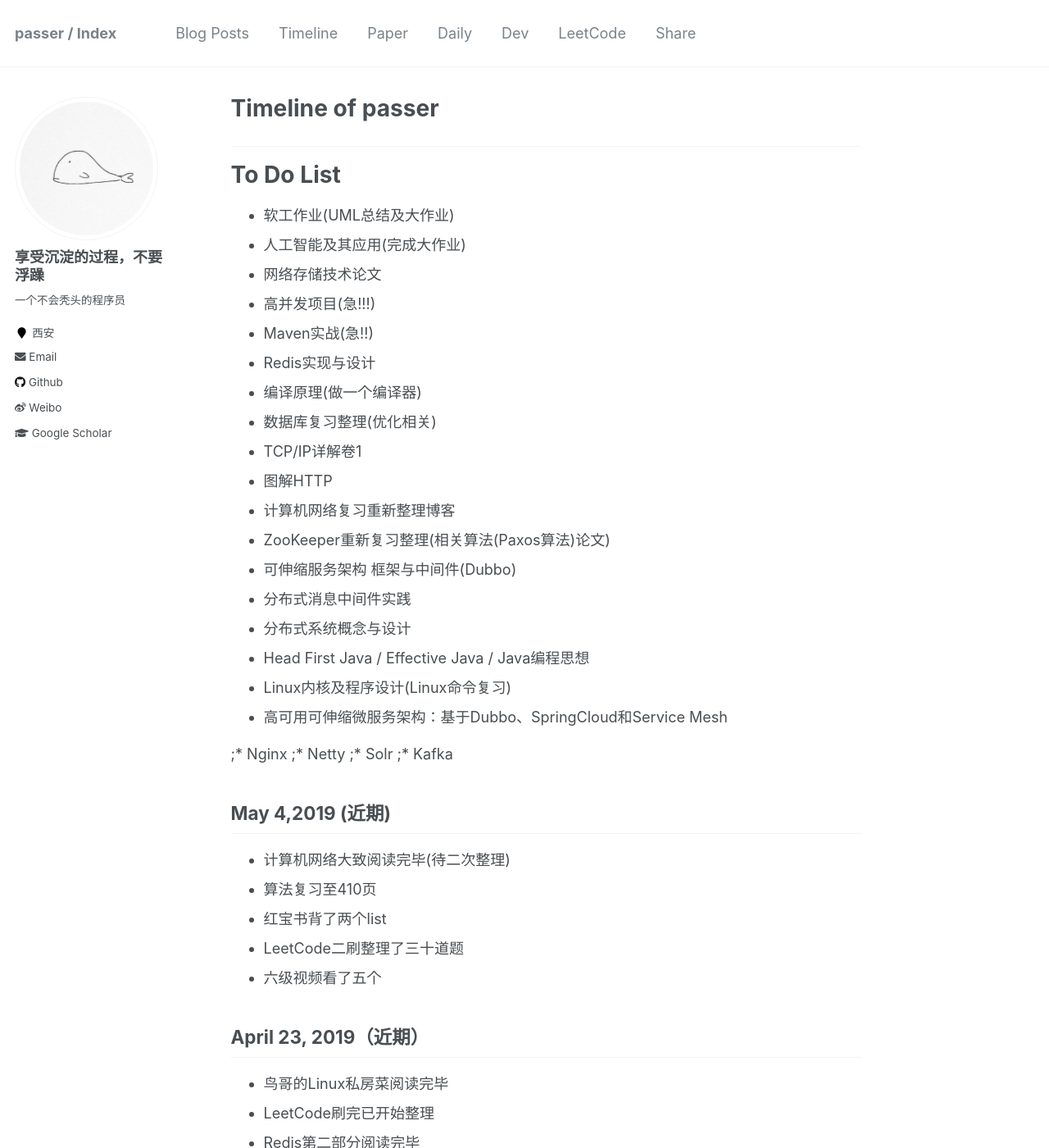
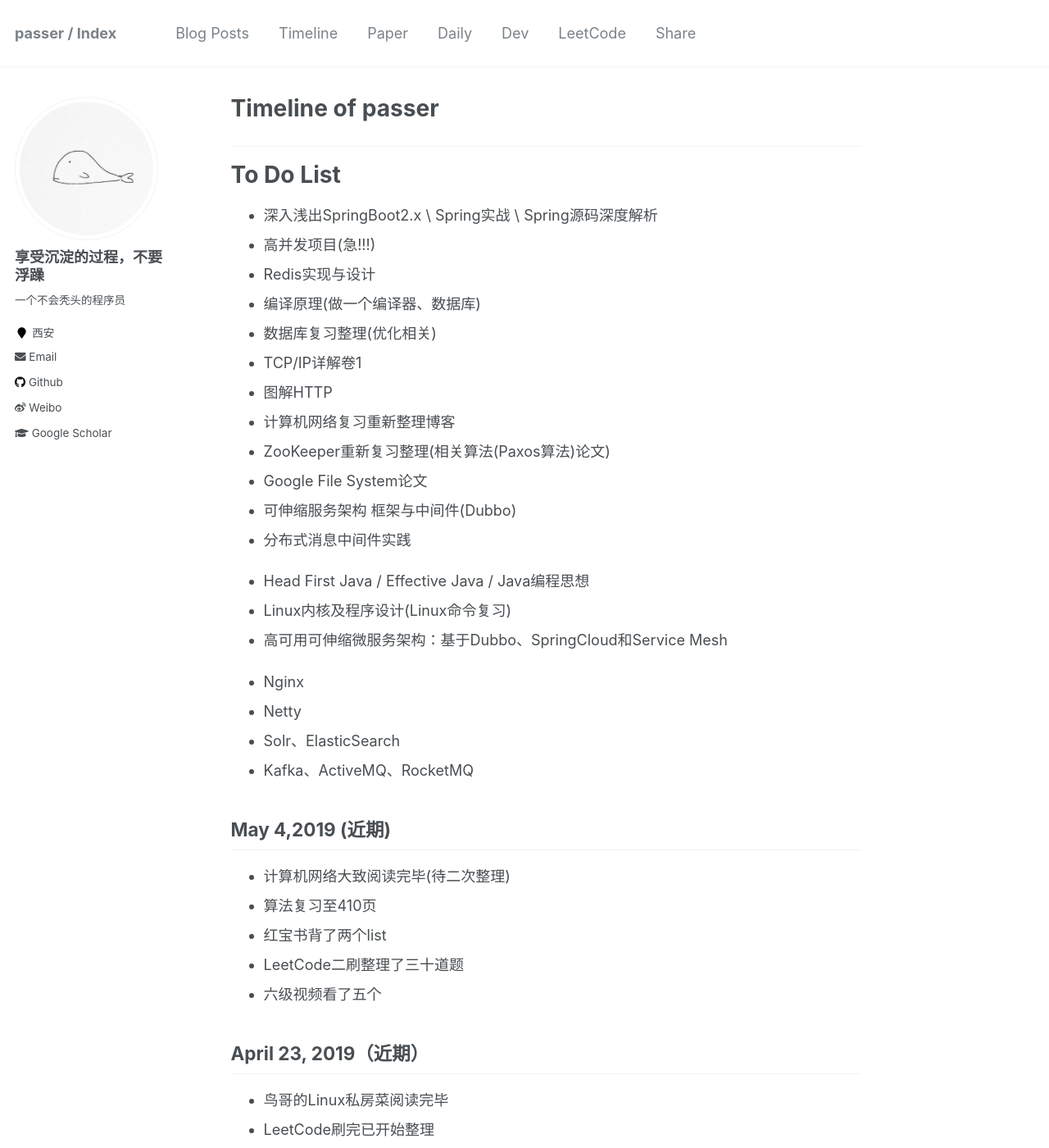
Before and after one commit to icankeep/icankeep.github.io, a Jekyll site: the page built from _pages/timeline.md, in a window 1280 px wide and 1400 px high. Shown: the whole window at 82% size. Built offline with Jekyll 4.4.1, drawn with Linux system fonts in a browser that asks for light colours; some of the changed text lies outside the part shown.

Commit message:
modify timeline

```diff
--- a/_pages/timeline.md
+++ b/_pages/timeline.md
@@ -9,29 +9,29 @@ redirect_from:
 <hr/>
 To Do List
 ===
-* 软工作业(UML总结及大作业)
-* 人工智能及其应用(完成大作业)
-* 网络存储技术论文
+
+* 深入浅出SpringBoot2.x \ Spring实战 \ Spring源码深度解析
 * 高并发项目(急!!!)
-* Maven实战(急!!)
 * Redis实现与设计
-* 编译原理(做一个编译器)
+* 编译原理(做一个编译器、数据库)
 * 数据库复习整理(优化相关)
 * TCP/IP详解卷1
 * 图解HTTP
 * 计算机网络复习重新整理博客
 * ZooKeeper重新复习整理(相关算法(Paxos算法)论文)
+* Google File System论文
 * 可伸缩服务架构 框架与中间件(Dubbo)
 * 分布式消息中间件实践
-* 分布式系统概念与设计
+
 * Head First Java / Effective Java / Java编程思想
 * Linux内核及程序设计(Linux命令复习)
 * 高可用可伸缩微服务架构：基于Dubbo、SpringCloud和Service Mesh
 
-;* Nginx
-;* Netty
-;* Solr
-;* Kafka
+* Nginx
+* Netty
+* Solr、ElasticSearch
+* Kafka、ActiveMQ、RocketMQ
+
 
 May 4,2019 (近期)
 ---
```
Also changed, not shown: other parts of _pages/timeline.md (+5 -0 lines), 1 other file.
